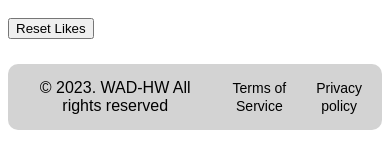
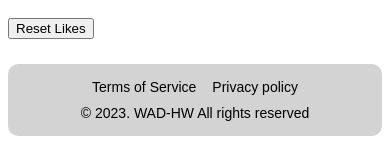
Before and after one commit to lelare/WAD-HW3, a Vue app: page /signUp in a window 390 px wide. Shown: the part 3501-3642 px from the top of the page. Built offline with nearby package versions, Linux system fonts and the light colour scheme.

Commit message:
fix footer

```diff
--- a/src/App.vue
+++ b/src/App.vue
@@ -21,6 +21,12 @@ export default {
     box-sizing: border-box;
 }
 
+#app {
+    display: flex;
+    flex-direction: column;
+    min-height: calc(100vh - 16px);
+}
+
 h3 {
     margin-top: 0;
 }
--- a/src/components/Footer.vue
+++ b/src/components/Footer.vue
@@ -16,6 +16,7 @@
 
 <style lang="scss" scoped>
 footer {
+    margin-top: auto;
     display: flex;
     align-items: center;
     justify-content: space-between;
@@ -23,6 +24,12 @@ footer {
     text-align: center;
     background-color: lightgrey;
     border-radius: 10px;
+    font-size: 14px;
+
+    @media (max-width: 480px) {
+        flex-direction: column-reverse;
+        row-gap: 10px;
+    }
 
     nav {
         ul {
@@ -34,9 +41,12 @@ footer {
             li {
                 margin-left: 18px;
 
+                @media (max-width: 480px) {
+                    margin: 0 8px;
+                }
+
                 a {
                     color: black;
-                    font-size: 14px;
 
                     &:hover {
                         color: #34495e;
```
